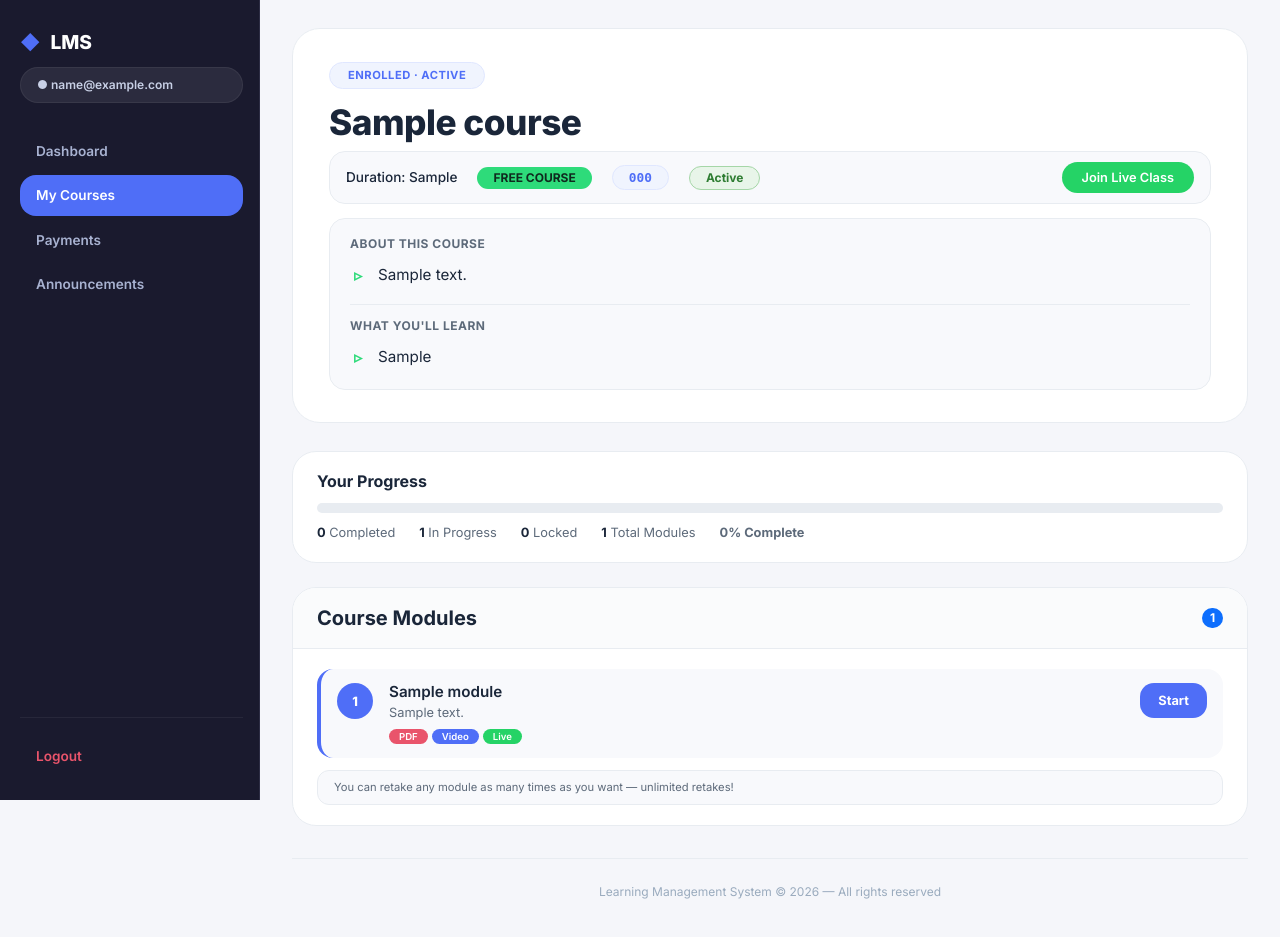
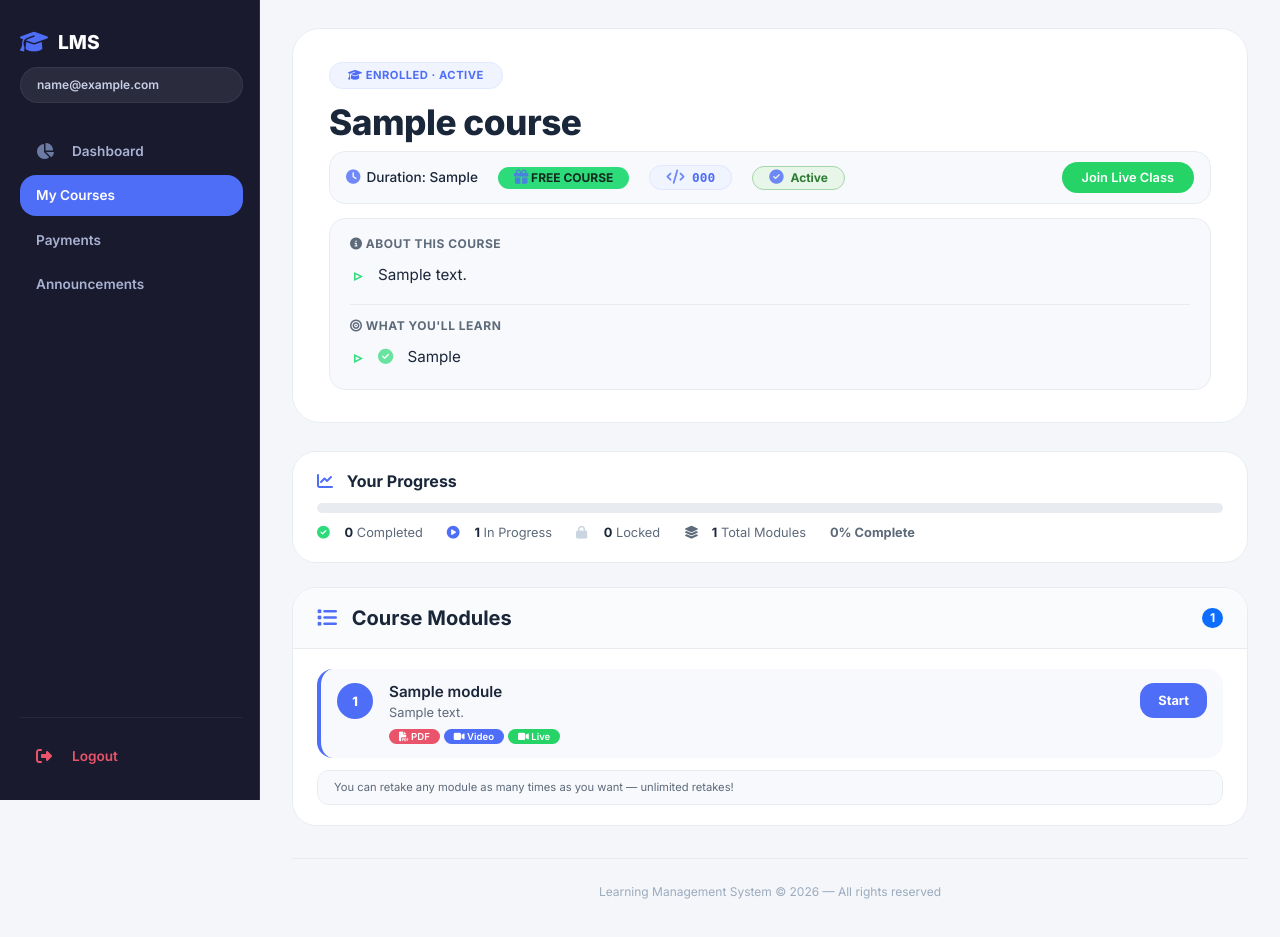
Before and after one commit to sakwasilas/smart-tech-lms, a Flask app: page /course/1 in a window 1280 px wide. Run offline with Flask 3, Linux system fonts and the light colour scheme; the visitor is signed in with stand-in values (Sample User, id 1); tables that the repository leaves empty hold one stand-in row (values such as "Sample post"); some libraries are stand-ins or nearby versions.

```diff
--- a/templates/students/course.html
+++ b/templates/students/course.html
@@ -5,6 +5,7 @@
     <meta name="viewport" content="width=device-width, initial-scale=1.0">
     <title>{{ course.course_name }} - Course Content</title>
     <link href="https://cdn.jsdelivr.net/npm/bootstrap@5.3.3/dist/css/bootstrap.min.css" rel="stylesheet">
+    <link rel="stylesheet" href="https://cdnjs.cloudflare.com/ajax/libs/font-awesome/6.4.0/css/all.min.css">
     <link href="https://fonts.googleapis.com/css2?family=Inter:wght@300;400;500;600;700;800;900&display=swap" rel="stylesheet">
     <style>
         * { margin:0; padding:0; box-sizing:border-box; }
@@ -33,7 +34,7 @@
             font-weight: 800; font-size: 1.2rem; color: #ffffff;
             display: flex; align-items: center; gap: 10px; margin-bottom: 6px;
         }
-        .left-panel .brand .accent { color: #4f6ef7; }
+        .left-panel .brand i { color: #4f6ef7; font-size: 1.4rem; }
         .left-panel .user-badge {
             background: rgba(255,255,255,0.08);
             border-radius: 40px; padding: 8px 16px;
@@ -42,25 +43,30 @@
             margin-top: 4px; margin-bottom: 28px;
             border: 1px solid rgba(255,255,255,0.06);
         }
+        .left-panel .user-badge i { color: #4f6ef7; }
 
         .nav-left {
             display: flex; flex-direction: column; gap: 4px; flex:1;
         }
         .nav-left .nav-item {
-            display: flex; align-items: center;
+            display: flex; align-items: center; gap: 14px;
             padding: 10px 16px; border-radius: 16px;
             font-weight: 600; font-size: 0.85rem;
             color: #a8b2d1; transition: all 0.15s ease;
             text-decoration: none; background: transparent;
         }
+        .nav-left .nav-item i { width: 22px; font-size: 1rem; color: #6b7aa3; }
         .nav-left .nav-item:hover { background: rgba(255,255,255,0.06); color: #ffffff; }
+        .nav-left .nav-item:hover i { color: #4f6ef7; }
         .nav-left .nav-item.active {
             background: #4f6ef7; color: #fff;
         }
+        .nav-left .nav-item.active i { color: #fff; }
         .nav-left .logout-item {
             margin-top: auto; border-top: 1px solid rgba(255,255,255,0.06); padding-top: 18px;
         }
         .nav-left .logout-item .nav-item { color: #e9546b; }
+        .nav-left .logout-item .nav-item i { color: #e9546b; }
         .nav-left .logout-item .nav-item:hover { background: rgba(233, 84, 107, 0.15); color: #ff6b8a; }
 
         /* RIGHT PANEL - main content */
@@ -98,6 +104,7 @@
             letter-spacing: -0.5px;
             color: #1a2639;
         }
+        .course-hero h1 i { margin-right: 12px; opacity: 0.8; color: #4f6ef7; }
 
         /* ===== META STRIP ===== */
         .meta-strip {
@@ -119,6 +126,7 @@
             font-weight: 500;
             color: #1a2639;
         }
+        .meta-strip .meta-item i { font-size: 0.9rem; opacity: 0.8; color: #4f6ef7; }
         .meta-strip .badge-free {
             background: #2edb7a;
             color: #0f2a1e;
@@ -154,6 +162,7 @@
             color: #2e7d32;
             border: 1px solid #a5d6a7;
         }
+        .meta-strip .badge-status i { margin-right: 4px; }
 
         /* ===== DESCRIPTION & OBJECTIVES ===== */
         .course-description-section {
@@ -192,6 +201,14 @@
             font-weight: 700;
             font-size: 1rem;
         }
+        .course-description-section ul li i {
+            margin-right: 8px;
+            opacity: 0.7;
+        }
+        .course-description-section .bullet-icon {
+            color: #2edb7a;
+            margin-right: 10px;
+        }
 
         .btn-live {
             background: #25D366;
@@ -224,6 +241,7 @@
             color: #1a2639;
             margin-bottom: 12px;
         }
+        .progress-card h4 i { color: #4f6ef7; margin-right: 10px; }
         .progress {
             height: 10px;
             border-radius: 10px;
@@ -242,6 +260,7 @@
             font-size: 0.8rem;
             color: #5d6a7a;
         }
+        .progress-stats span i { margin-right: 6px; width: 18px; }
         .progress-stats .stat-num { font-weight: 700; color: #1a2639; }
 
         /* ===== MODULES LIST ===== */
@@ -264,6 +283,7 @@
             color: #1a2639;
             margin: 0;
         }
+        .modules-card .card-header h5 i { color: #4f6ef7; margin-right: 10px; }
         .modules-card .card-body { padding: 20px 24px; }
 
         /* Module Item */
@@ -371,11 +391,13 @@
             margin-top: 12px;
             border: 1px solid #e8ecf1;
         }
+        .retake-notice i { color: #4f6ef7; }
 
         /* ===== EMPTY STATE ===== */
         .empty-state {
             text-align: center; padding: 40px 20px;
         }
+        .empty-state i { font-size: 2.8rem; color: #b2bec3; margin-bottom: 12px; }
         .empty-state h5 { color: #1a2639; font-weight: 700; }
 
         /* ===== FLASH ===== */
@@ -393,6 +415,7 @@
             color: #9aabbe; font-size: 0.75rem;
             border-top: 1px solid #e8ecf1; margin-top: 32px;
         }
+        .footer i { color: #e9546b; }
 
         /* ===== RESPONSIVE ===== */
         @media (max-width: 992px) {
@@ -435,15 +458,15 @@
 
     <!-- ===== LEFT PANEL - BLACK ===== -->
     <aside class="left-panel">
-        <div class="brand"><span class="accent">◆</span> LMS</div>
-        <div class="user-badge">● {{ session.email or 'student@email.com' }}</div>
+        <div class="brand"><i class="fas fa-graduation-cap"></i> LMS</div>
+        <div class="user-badge"> {{ session.email or 'student@email.com' }}</div>
         <nav class="nav-left">
-            <a href="{{ url_for('student_dashboard') }}" class="nav-item">Dashboard</a>
-            <a href="#" class="nav-item active">My Courses</a>
-            <a href="#" class="nav-item">Payments</a>
-            <a href="#" class="nav-item">Announcements</a>
+            <a href="{{ url_for('student_dashboard') }}" class="nav-item"><i class="fas fa-chart-pie"></i> Dashboard</a>
+            <a href="#" class="nav-item active"> My Courses</a>
+            <a href="#" class="nav-item"> Payments</a>
+            <a href="#" class="nav-item"> Announcements</a>
             <div class="logout-item">
-                <a href="{{ url_for('logout') }}" class="nav-item">Logout</a>
+                <a href="{{ url_for('logout') }}" class="nav-item"><i class="fas fa-sign-out-alt"></i> Logout</a>
             </div>
         </nav>
     </aside>
@@ -456,6 +479,7 @@
         {% if messages %}
             {% for category, message in messages %}
             <div class="alert-custom {{ category }}">
+                <i class="fas fa-{% if category == 'success' %}check-circle{% elif category == 'danger' %}exclamation-circle{% elif category == 'warning' %}exclamation-triangle{% else %}info-circle{% endif %} me-2"></i>
                 {{ message }}
             </div>
             {% endfor %}
@@ -464,35 +488,35 @@
 
         <!-- ===== COURSE HERO ===== -->
         <div class="course-hero fade-in">
-            <div class="hero-badge">ENROLLED · ACTIVE</div>
+            <div class="hero-badge"><i class="fas fa-graduation-cap"></i> ENROLLED · ACTIVE</div>
 
             <!-- TITLE -->
-            <h1>{{ course.course_name }}</h1>
+            <h1> {{ course.course_name }}</h1>
 
             <!-- ===== META STRIP ===== -->
             <div class="meta-strip">
-                <span class="meta-item">Duration: {{ course.duration or '4 weeks' }}</span>
+                <span class="meta-item"><i class="fas fa-clock"></i> Duration: {{ course.duration or '4 weeks' }}</span>
 
                 {% if is_free %}
-                    <span class="meta-item"><span class="badge-free">FREE COURSE</span></span>
+                    <span class="meta-item"><span class="badge-free"><i class="fas fa-gift"></i> FREE COURSE</span></span>
                 {% else %}
-                    <span class="meta-item"><span class="badge-paid">Ksh {{ course.fee }}</span></span>
+                    <span class="meta-item"><span class="badge-paid"><i class="fas fa-credit-card"></i> Ksh {{ course.fee }}</span></span>
                 {% endif %}
 
-                <span class="meta-item"><span class="badge-code">{{ course.course_code or 'p1001' }}</span></span>
+                <span class="meta-item"><span class="badge-code"><i class="fas fa-code"></i> {{ course.course_code or 'p1001' }}</span></span>
 
-                <span class="meta-item"><span class="badge-status">Active</span></span>
+                <span class="meta-item"><span class="badge-status"><i class="fas fa-check-circle"></i> Active</span></span>
 
                 {% if course.meeting_link %}
                     <a href="{{ course.meeting_link }}" target="_blank" class="btn-live">
-                        Join Live Class
+                         Join Live Class
                     </a>
                 {% endif %}
             </div>
 
             <!-- ===== DESCRIPTION ===== -->
             <div class="course-description-section">
-                <span class="section-label">About this course</span>
+                <span class="section-label"><i class="fas fa-info-circle"></i> About this course</span>
                 <ul>
                     {% if course.description %}
                         {% set lines = course.description.split('.') %}
@@ -508,12 +532,12 @@
 
                 {% if course.career_objectives %}
                 <div style="margin-top:12px; padding-top:12px; border-top:1px solid #e8ecf1;">
-                    <span class="section-label">What you'll learn</span>
+                    <span class="section-label"><i class="fas fa-bullseye"></i> What you'll learn</span>
                     <ul>
                         {% set objectives = course.career_objectives.split('.') %}
                         {% for obj in objectives %}
                             {% if obj.strip()|length > 0 %}
-                                <li>{{ obj.strip() }}{% if not loop.last %}.{% endif %}</li>
+                                <li><i class="fas fa-check-circle bullet-icon"></i> {{ obj.strip() }}{% if not loop.last %}.{% endif %}</li>
                             {% endif %}
                         {% endfor %}
                     </ul>
@@ -529,16 +553,16 @@
         {% set percentage = (completed_count / total_count * 100)|round|int if total_count > 0 else 0 %}
 
         <div class="progress-card fade-in">
-            <h4>Your Progress</h4>
+            <h4><i class="fas fa-chart-line"></i> Your Progress</h4>
             <div class="progress">
                 <div class="progress-bar" role="progressbar" style="width: {{ percentage }}%;"
                      aria-valuenow="{{ percentage }}" aria-valuemin="0" aria-valuemax="100"></div>
             </div>
             <div class="progress-stats">
-                <span><span class="stat-num">{{ completed_count }}</span> Completed</span>
-                <span><span class="stat-num">{{ modules|rejectattr('completed')|rejectattr('locked')|list|length }}</span> In Progress</span>
-                <span><span class="stat-num">{{ modules|selectattr('locked')|list|length }}</span> Locked</span>
-                <span><span class="stat-num">{{ total_count }}</span> Total Modules</span>
+                <span><i class="fas fa-check-circle" style="color:#2edb7a;"></i> <span class="stat-num">{{ completed_count }}</span> Completed</span>
+                <span><i class="fas fa-play-circle" style="color:#4f6ef7;"></i> <span class="stat-num">{{ modules|rejectattr('completed')|rejectattr('locked')|list|length }}</span> In Progress</span>
+                <span><i class="fas fa-lock" style="color:#cbd5e1;"></i> <span class="stat-num">{{ modules|selectattr('locked')|list|length }}</span> Locked</span>
+                <span><i class="fas fa-layer-group"></i> <span class="stat-num">{{ total_count }}</span> Total Modules</span>
                 <span><strong>{{ percentage }}% Complete</strong></span>
             </div>
         </div>
@@ -546,7 +570,7 @@
         <!-- ===== MODULES ===== -->
         <div class="modules-card fade-in">
             <div class="card-header">
-                <h5>Course Modules</h5>
+                <h5><i class="fas fa-list"></i> Course Modules</h5>
                 <span class="badge bg-primary rounded-pill">{{ total_count }}</span>
             </div>
             <div class="card-body">
@@ -560,29 +584,29 @@
                             <h6>
                                 {{ module.title }}
                                 {% if module.completed %}
-                                    <span class="badge bg-success ms-1" style="font-size:0.6rem;">Done</span>
+                                    <span class="badge bg-success ms-1" style="font-size:0.6rem;"><i class="fas fa-check-circle"></i> Done</span>
                                 {% endif %}
                                 {% if module.locked %}
-                                    <span class="badge bg-secondary ms-1" style="font-size:0.6rem;">Locked</span>
+                                    <span class="badge bg-secondary ms-1" style="font-size:0.6rem;"><i class="fas fa-lock"></i> Locked</span>
                                 {% endif %}
                             </h6>
                             <div class="module-desc">{{ module.description or 'No description available.' }}</div>
                             <div class="resource-badges">
-                                {% if module.pdf_file %}<span class="badge badge-pdf">PDF</span>{% endif %}
-                                {% if module.video_file %}<span class="badge badge-video">Video</span>{% endif %}
-                                {% if module.meeting_link %}<span class="badge badge-live">Live</span>{% endif %}
+                                {% if module.pdf_file %}<span class="badge badge-pdf"><i class="fas fa-file-pdf"></i> PDF</span>{% endif %}
+                                {% if module.video_file %}<span class="badge badge-video"><i class="fas fa-video"></i> Video</span>{% endif %}
+                                {% if module.meeting_link %}<span class="badge badge-live"><i class="fas fa-video"></i> Live</span>{% endif %}
                                 {% if not module.pdf_file and not module.video_file and not module.meeting_link %}
-                                    <span class="badge bg-secondary" style="font-size:0.6rem;">No resources</span>
+                                    <span class="badge bg-secondary" style="font-size:0.6rem;"><i class="fas fa-file-alt"></i> No resources</span>
                                 {% endif %}
                             </div>
                         </div>
                         <div class="module-action">
                             {% if module.completed %}
                                 <a href="{{ url_for('learn_module', module_id=module.id) }}" class="btn-module retake">
-                                    Retake
+                                     Retake
                                 </a>
                             {% elif module.locked %}
-                                <button class="btn-module locked" disabled>Locked</button>
+                                <button class="btn-module locked" disabled><i class="fas fa-lock"></i> Locked</button>
                             {% else %}
                                 <a href="{{ url_for('learn_module', module_id=module.id) }}" class="btn-module primary">
                                     Start
@@ -599,6 +623,7 @@
 
                 {% else %}
                     <div class="empty-state">
+                        <i class="fas fa-folder-open"></i>
                         <h5>No Modules Available</h5>
                         <p>This course doesn't have any modules yet. Check back later.</p>
                     </div>
@@ -607,7 +632,7 @@
         </div>
 
         <div class="footer">
-            Learning Management System &copy; 2026 — All rights reserved
+             Learning Management System &copy; 2026 — All rights reserved
         </div>
 
     </main>
```
Also changed, not shown: templates/students/student_dashboard.html (+2 -14 lines).
